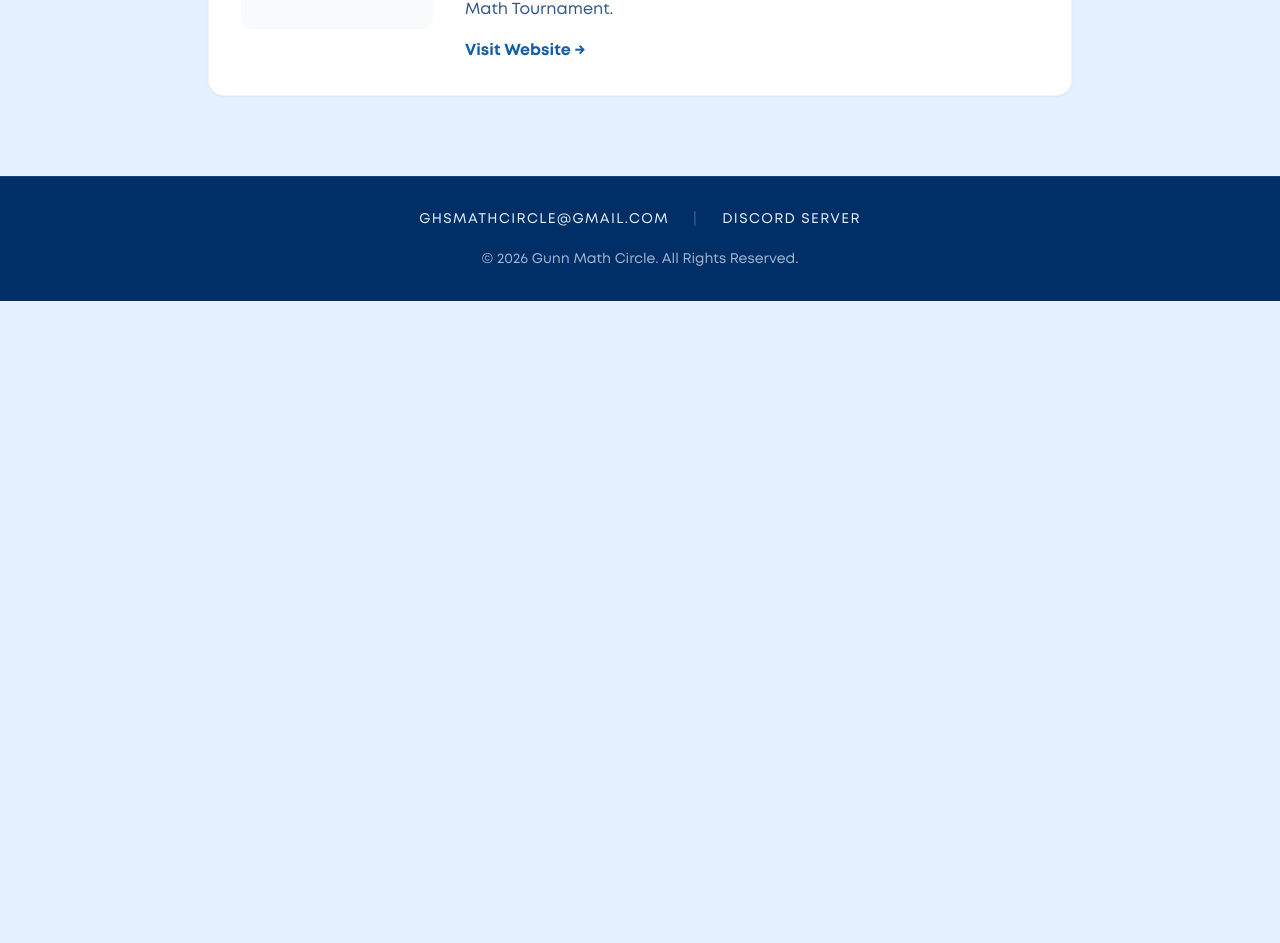
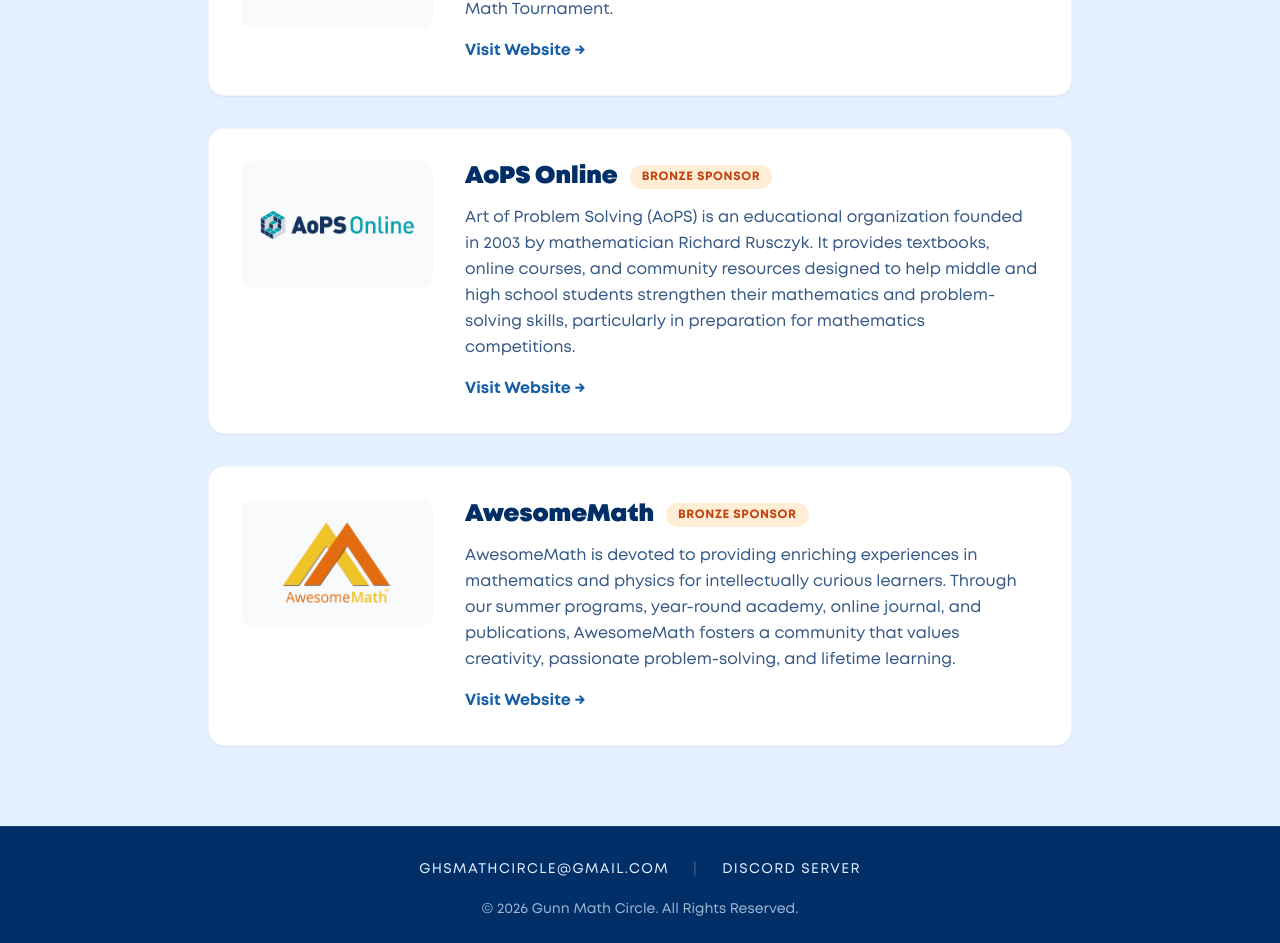
Before and after one commit to GunnMath/gmc-new-website, a Next.js app: page /sponsors in a window 1280 px wide. Shown: the part 3540-4483 px from the top of the page. Before the commit the page ends 3841 px from the top, so only its background shows below. Built offline with nearby package versions, Linux system fonts and the light colour scheme.

Commit message:
Missing sponsors

```diff
--- a/app/sponsors/page.tsx
+++ b/app/sponsors/page.tsx
@@ -95,6 +95,20 @@
         img: "/sponsors/contestdojo.png",
         url: "https://contestdojo.com/"
     },
+    {
+        name: "AoPS Online",
+        tier: "Bronze",
+        desc: "Art of Problem Solving (AoPS) is an educational organization founded in 2003 by mathematician Richard Rusczyk. It provides textbooks, online courses, and community resources designed to help middle and high school students strengthen their mathematics and problem-solving skills, particularly in preparation for mathematics competitions.",
+        img: "/sponsors/aops.png",
+        url: "https://aops.com/"
+    },
+    {
+        name: "AwesomeMath",
+        tier: "Bronze",
+        desc: "AwesomeMath is devoted to providing enriching experiences in mathematics and physics for intellectually curious learners. Through our summer programs, year-round academy, online journal, and publications, AwesomeMath fosters a community that values creativity, passionate problem-solving, and lifetime learning.",
+        img: "/sponsors/awesomeMath.png",
+        url: "https://awesomemath.org/"
+    },
 ];
 
 export default function SponsorsPage() {
```
